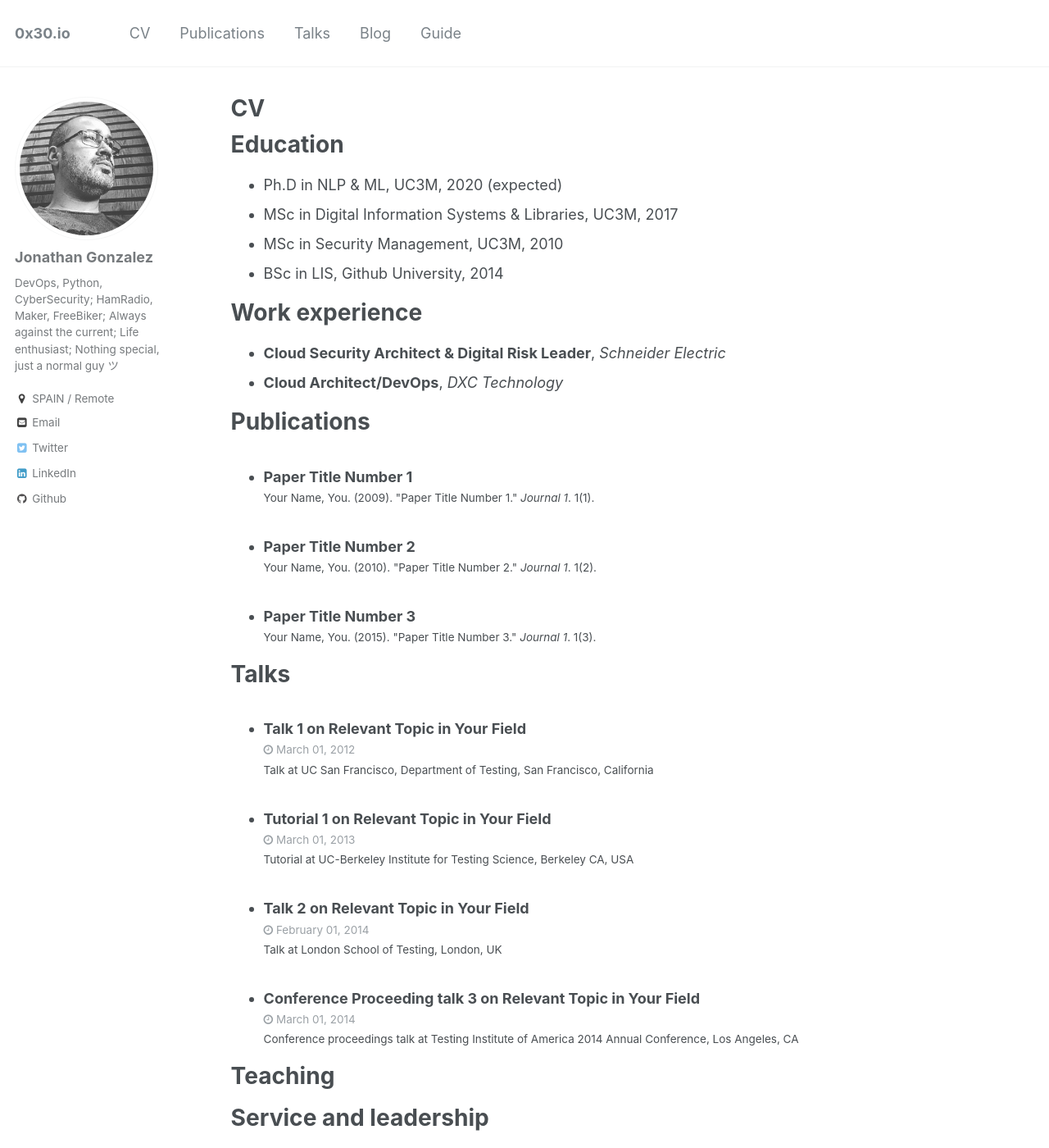
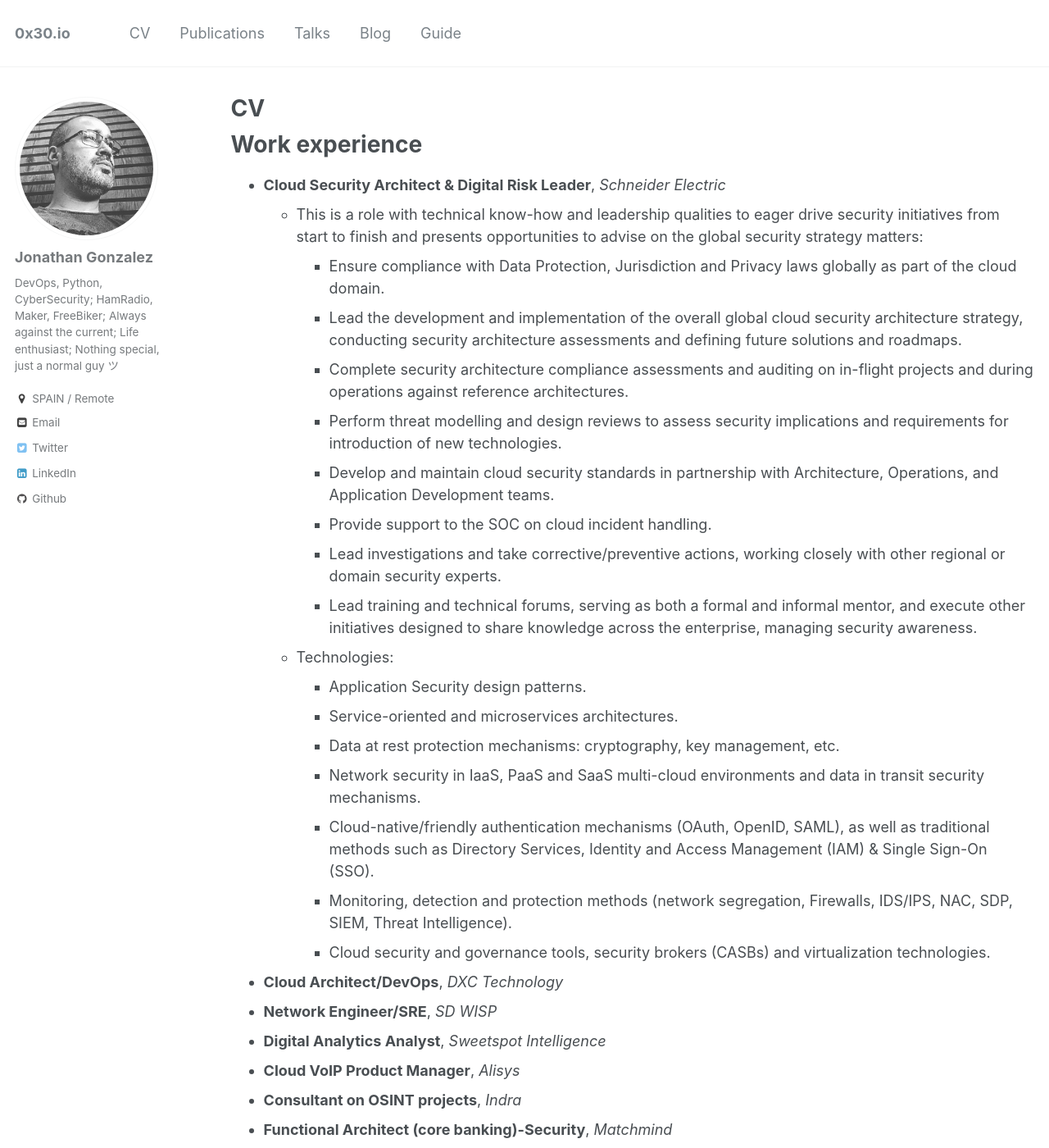
Before and after one commit to ea1het/0x30.io, a Jekyll site: the page built from _pages/cv.md, in a window 1280 px wide and 1400 px high. Shown: the whole window at 82% size. Built offline with Jekyll 4.4.1, drawn with Linux system fonts in a browser that asks for light colours; some of the changed text lies outside the part shown.

Commit message:
cv updated

```diff
--- a/_pages/cv.md
+++ b/_pages/cv.md
@@ -10,18 +10,48 @@
 
 {% include base_path %}
 
+
+Work experience
+======
+* **Cloud Security Architect & Digital Risk Leader**, *Schneider Electric*
+  * This is a role with technical know-how and leadership qualities to eager drive security initiatives from start to finish and presents opportunities to advise on the global security strategy matters:
+     - Ensure compliance with Data Protection, Jurisdiction and Privacy laws globally as part of the cloud domain.
+     - Lead the development and implementation of the overall global cloud security architecture strategy, conducting security architecture assessments and defining future solutions and roadmaps.
+     - Complete security architecture compliance assessments and auditing on in-flight projects and during operations against reference architectures.
+     - Perform threat modelling and design reviews to assess security implications and requirements for introduction of new technologies.
+     - Develop and maintain cloud security standards in partnership with Architecture, Operations, and Application Development teams.
+     - Provide support to the SOC on cloud incident handling.
+     - Lead investigations and take corrective/preventive actions, working closely with other regional or domain security experts.
+     - Lead training and technical forums, serving as both a formal and informal mentor, and execute other initiatives designed to share knowledge across the enterprise, managing security awareness.
+  * Technologies:
+     - Application Security design patterns.
+     - Service-oriented and microservices architectures.
+     - Data at rest protection mechanisms: cryptography, key management, etc.
+     - Network security in IaaS, PaaS and SaaS multi-cloud environments and data in transit security mechanisms.
+     - Cloud-native/friendly authentication mechanisms (OAuth, OpenID, SAML), as well as traditional methods such as Directory Services, Identity and Access Management (IAM) & Single Sign-On (SSO).
+     - Monitoring, detection and protection methods (network segregation, Firewalls, IDS/IPS, NAC, SDP, SIEM, Threat Intelligence).
+     - Cloud security and governance tools, security brokers (CASBs) and virtualization technologies.
+* **Cloud Architect/DevOps**, *DXC Technology*
+* **Network Engineer/SRE**, *SD WISP*
+* **Digital Analytics Analyst**, *Sweetspot Intelligence*
+* **Cloud VoIP Product Manager**, *Alisys*
+* **Consultant on OSINT projects**, *Indra*
+* **Functional Architect (core banking)-Security**, *Matchmind*
+* **Security Team Leader**, *Accenture*
+* **Network Security Engineer**, *BT*
+* **IT Auditor**, *IBM*
+* **Security Consultant**, *DINSA*
+* **R&D Engineer-Security**, *Atos*
+* **Systems Engineer**, *Comverse Technology Inc.*
+* **Web developer**, *Portel Servicios Telematicos*
+
 Education
 ======
 * Ph.D in NLP & ML, UC3M, 2020 (expected)
 * MSc in Digital Information Systems & Libraries, UC3M, 2017
 * MSc in Security Management, UC3M, 2010
-* BSc in LIS, Github University, 2014
+* BSc in LIS, UC3M, 2014
 
-
-Work experience
-======
-* **Cloud Security Architect & Digital Risk Leader**, *Schneider Electric*
-* **Cloud Architect/DevOps**, *DXC Technology*
 
 Publications
 ======
```
